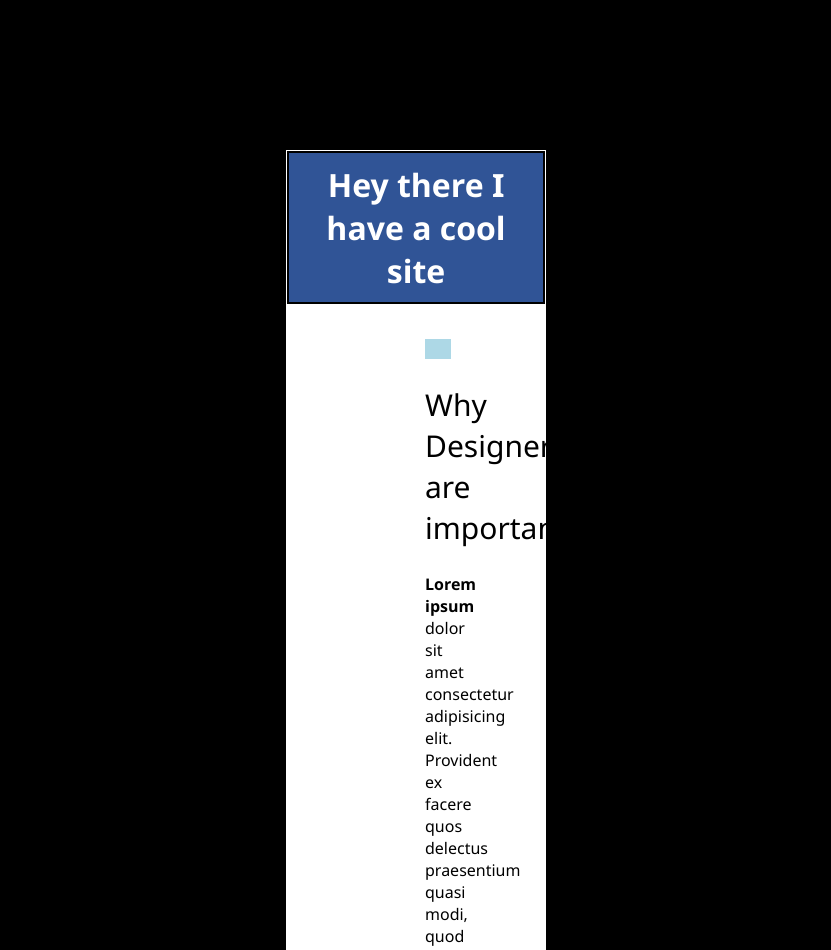
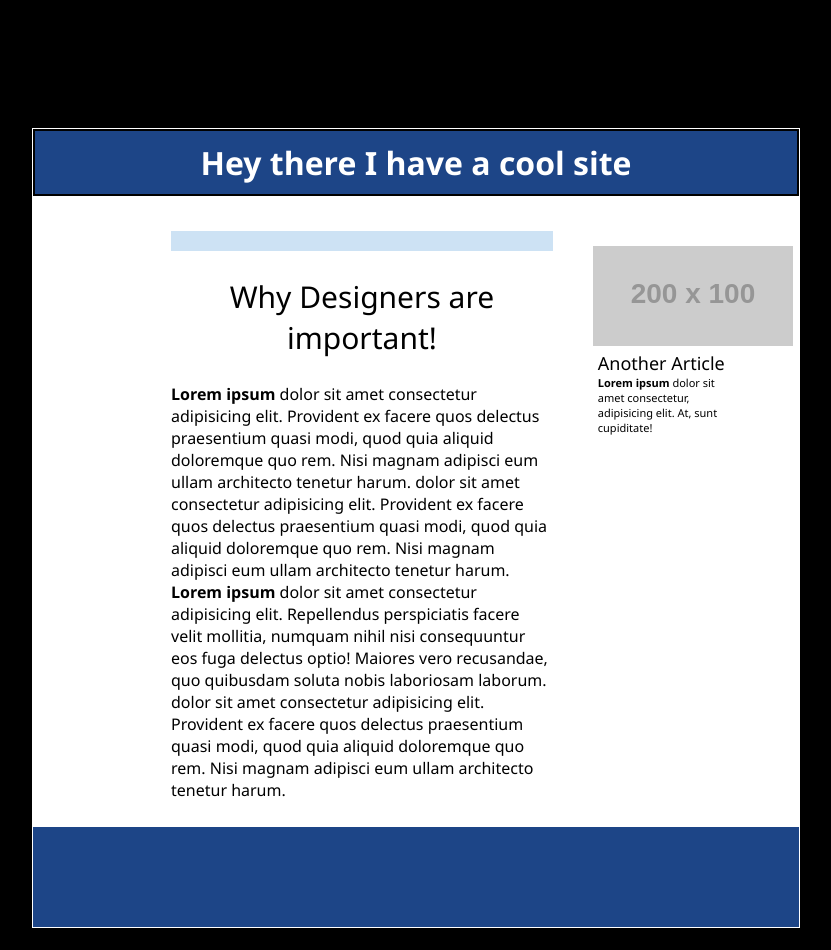
Before and after one commit to CalebSherfick/coolsite, a plain HTML site: page index.html in a window 1280 px wide. Shown: the top 950 px of the page, without its empty margins (224-1055 px from the left). Drawn offline with Linux system fonts and the light colour scheme; placeholder pictures from the web are drawn by us.

Commit message:
Fixed viewing issues using vw

```diff
--- a/style.css
+++ b/style.css
@@ -2,14 +2,14 @@ body {
   text-align: center;
   font-family: 'Segoe UI', Tahoma, Geneva, Verdana, sans-serif;
   background-color: black;
-  margin-top: 150px;
-  margin-right: 510px;
-  margin-left:510px;
+  margin-top: 10vw;
+  margin-right: 20vw;
+  margin-left:20vw;
   border: solid white 1px;
 }
 
 header h1 {
-  background-color: rgb(48, 84, 150);
+  background-color:#1d4587;
   border: solid black 2px;
   margin: 0px;
    color: white;
@@ -18,7 +18,7 @@ header h1 {
 }
 
 .floater {
-  background-color: lightblue;
+  background-color: #cde2f4;
   height: 20px;
   margin-top: 25px;
     }
@@ -56,12 +56,12 @@ main {
   box-sizing: border-box;
   float: left;
   width: 30%;
-  padding: 10px;
+  padding-left: 30px;
   margin-top: 50px;
 }
 
 .img-text {
-  margin-left: 35px;
+  margin-left: 5px;
   text-align: left;
 }
 .article-title {
@@ -80,8 +80,8 @@ font-size: 18px;
 }
 
 footer {
-  background-color: rgb(48, 84, 150);
-  border: solid black 2px;
+  background-color:#1d4587;
+  /* border: solid black 1px; */
   height: 100px;
   width: 100%;
 }
```
